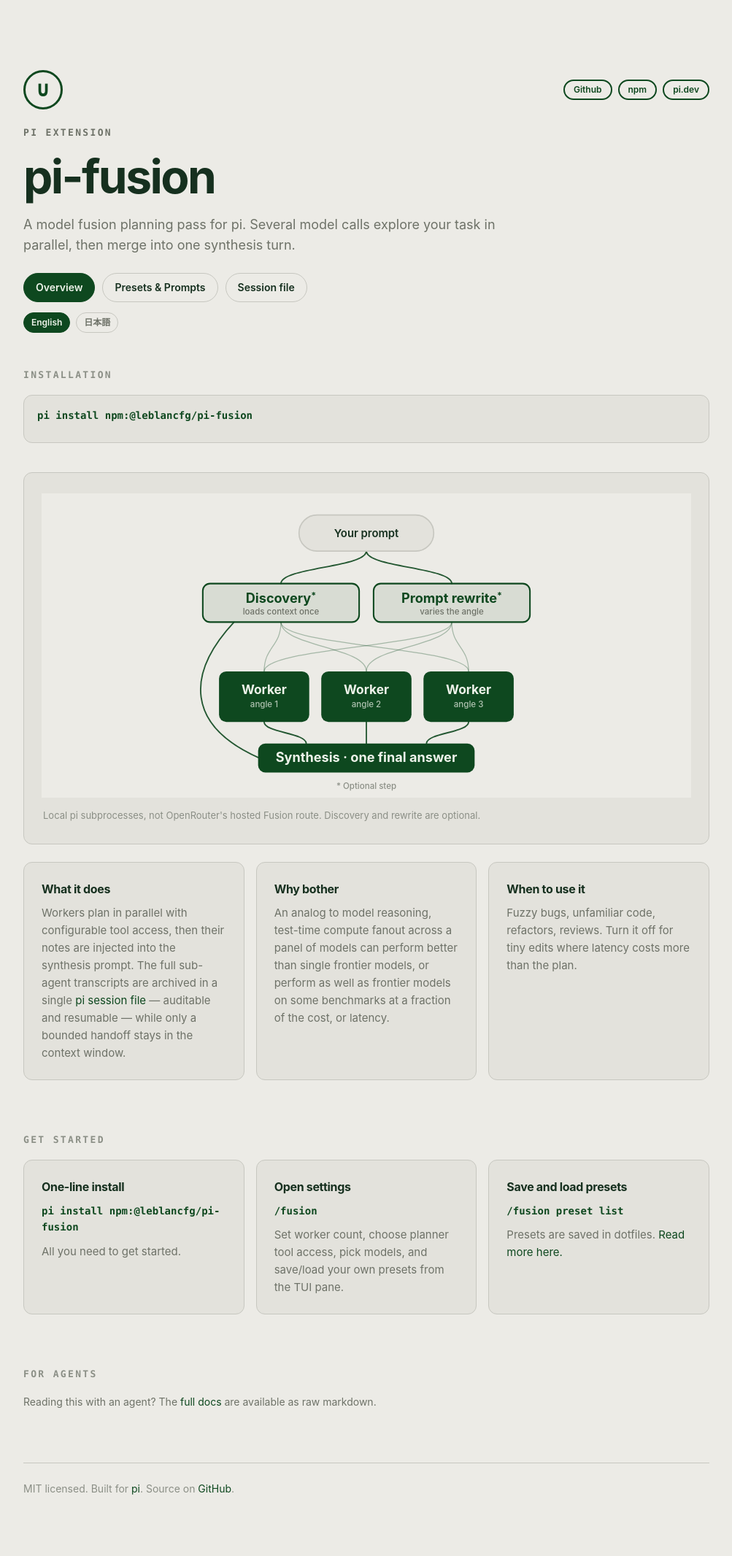
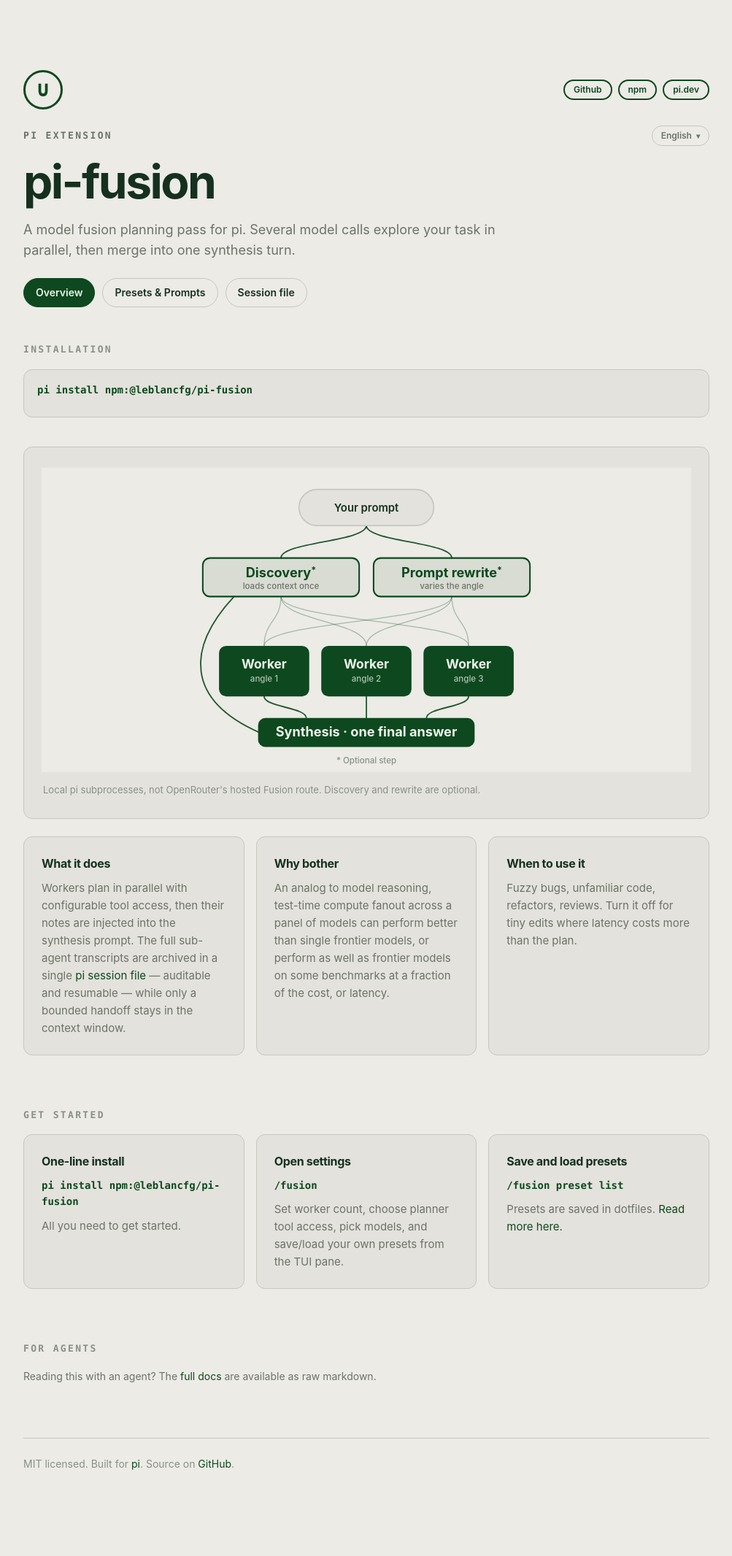
Before and after one commit to leblancfg/pi-fusion, a Jekyll site: the page built from docs/index.md, in a window 1280 px wide. Shown: the whole page at 73% size, without its empty margins (138-1141 px from the left). Built offline with Jekyll 4.4.1, drawn with Linux system fonts in a browser that asks for light colours; after the commit the page ends 2097 px from its top, so only the background shows below that.

Commit message:
docs: replace language pills with eyebrow-row dropdown
Move language switching into a single pill-shaped <details> dropdown
aligned to the far right of the PI EXTENSION eyebrow row, replacing the
two stacked language-link pills.

```diff
--- a/docs/_layouts/default.html
+++ b/docs/_layouts/default.html
@@ -41,7 +41,21 @@
             <a class="social-link" href="https://pi.dev/packages/@leblancfg/pi-fusion">pi.dev</a>
           </nav>
         </div>
-        <p class="eyebrow">pi extension</p>
+        <div class="eyebrow-row">
+          <p class="eyebrow">pi extension</p>
+          <details class="lang-dropdown">
+            <summary aria-label="{% if page.lang == 'ja' %}言語切り替え{% else %}Language switcher{% endif %}">
+              {% if page.lang == 'ja' %}日本語{% else %}English{% endif %}
+            </summary>
+            <div class="lang-menu" role="menu">
+              {% if page.lang == 'ja' %}
+              <a role="menuitem" href="{{ page.alternate_url | default: '/' | relative_url }}" lang="en">English</a>
+              {% else %}
+              <a role="menuitem" href="{{ page.alternate_url | default: '/ja/' | relative_url }}" lang="ja">日本語</a>
+              {% endif %}
+            </div>
+          </details>
+        </div>
         <h1>{{ page.heading | default: page.title | default: site.title }}</h1>
         {% if page.lead %}
         <p class="lead">{{ page.lead }}</p>
@@ -57,24 +71,14 @@
           <a class="button{% if page.url == '/sessions/' %} primary{% endif %}" href="{{ '/sessions/' | relative_url }}">Session file</a>
           {% endif %}
         </nav>
-        <nav class="language-switcher" aria-label="{% if page.lang == 'ja' %}言語切り替え{% else %}Language switcher{% endif %}">
-          {% if page.lang == 'ja' %}
-          <a class="language-link" href="{{ page.alternate_url | default: '/' | relative_url }}" lang="en">English</a>
-          <span class="language-link active" aria-current="page">日本語</span>
-          {% else %}
-          <span class="language-link active" aria-current="page">English</span>
-          <a class="language-link" href="{{ page.alternate_url | default: '/ja/' | relative_url }}" lang="ja">日本語</a>
-          {% endif %}
-        </nav>
       </header>
 
       <article class="content">{{ content }}</article>
 
       <footer>
         {% if page.lang == 'ja' %} MIT licensed。<a href="https://pi.dev">pi</a> 向けに built。Source は
-        <a href="https://github.com/leblancfg/pi-fusion">GitHub</a>。 {% else %} MIT licensed. Built for
-        <a href="https://pi.dev">pi</a>. Source on <a href="https://github.com/leblancfg/pi-fusion">GitHub</a>.
-        {% endif %}
+        <a href="https://github.com/leblancfg/pi-fusion">GitHub</a>。 {% else %} MIT licensed. Built for <a href="https://pi.dev">pi</a>. Source on
+        <a href="https://github.com/leblancfg/pi-fusion">GitHub</a>. {% endif %}
       </footer>
     </main>
   </body>
--- a/docs/assets/styles.css
+++ b/docs/assets/styles.css
@@ -125,6 +125,13 @@
   font-family: ui-monospace, SFMono-Regular, Menlo, Monaco, Consolas, monospace;
 }
 
+.eyebrow-row {
+  display: flex;
+  align-items: center;
+  justify-content: space-between;
+  gap: 12px;
+}
+
 .eyebrow {
   margin: 0;
   font-size: 13px;
@@ -132,6 +139,72 @@
   letter-spacing: 0.18em;
   text-transform: uppercase;
   color: var(--muted);
+}
+
+.lang-dropdown {
+  position: relative;
+  flex-shrink: 0;
+}
+
+.lang-dropdown > summary {
+  display: inline-flex;
+  align-items: center;
+  gap: 6px;
+  min-height: 28px;
+  padding: 0 12px;
+  border: 1px solid var(--border);
+  border-radius: 999px;
+  color: var(--muted);
+  font-size: 12px;
+  font-weight: 600;
+  cursor: pointer;
+  list-style: none;
+}
+
+.lang-dropdown > summary::-webkit-details-marker {
+  display: none;
+}
+
+.lang-dropdown > summary::after {
+  content: "▾";
+  font-size: 10px;
+  line-height: 1;
+}
+
+.lang-dropdown > summary:hover,
+.lang-dropdown[open] > summary {
+  border-color: var(--accent);
+  color: var(--accent);
+}
+
+.lang-menu {
+  position: absolute;
+  right: 0;
+  z-index: 10;
+  margin-top: 6px;
+  display: flex;
+  flex-direction: column;
+  gap: 2px;
+  padding: 4px;
+  border: 1px solid var(--border);
+  border-radius: var(--radius);
+  background: var(--surface);
+}
+
+.lang-menu a {
+  display: block;
+  padding: 4px 12px;
+  border-radius: 999px;
+  font-size: 12px;
+  font-weight: 600;
+  color: var(--muted);
+  white-space: nowrap;
+}
+
+.lang-menu a:hover {
+  text-decoration: none;
+  background: var(--accent-soft);
+  color: var(--accent);
 }
 
 h1 {
@@ -168,13 +241,6 @@
   margin-top: 24px;
 }
 
-.language-switcher {
-  display: flex;
-  flex-wrap: wrap;
-  gap: 8px;
-  margin-top: 14px;
-}
-
 .button {
   display: inline-flex;
   align-items: center;
@@ -201,30 +267,6 @@
 
 .button.primary:hover {
   background: #0a3517;
-}
-
-.language-link {
-  display: inline-flex;
-  align-items: center;
-  min-height: 28px;
-  padding: 0 10px;
-  border: 1px solid var(--border);
-  border-radius: 999px;
-  color: var(--muted);
-  font-size: 12px;
-  font-weight: 600;
-}
-
-.language-link:hover {
-  text-decoration: none;
-  border-color: var(--accent);
-  color: var(--accent);
-}
-
-.language-link.active {
-  border-color: var(--accent);
-  color: var(--accent-ink);
-  background: var(--accent);
 }
 
 .content > :first-child {
```
